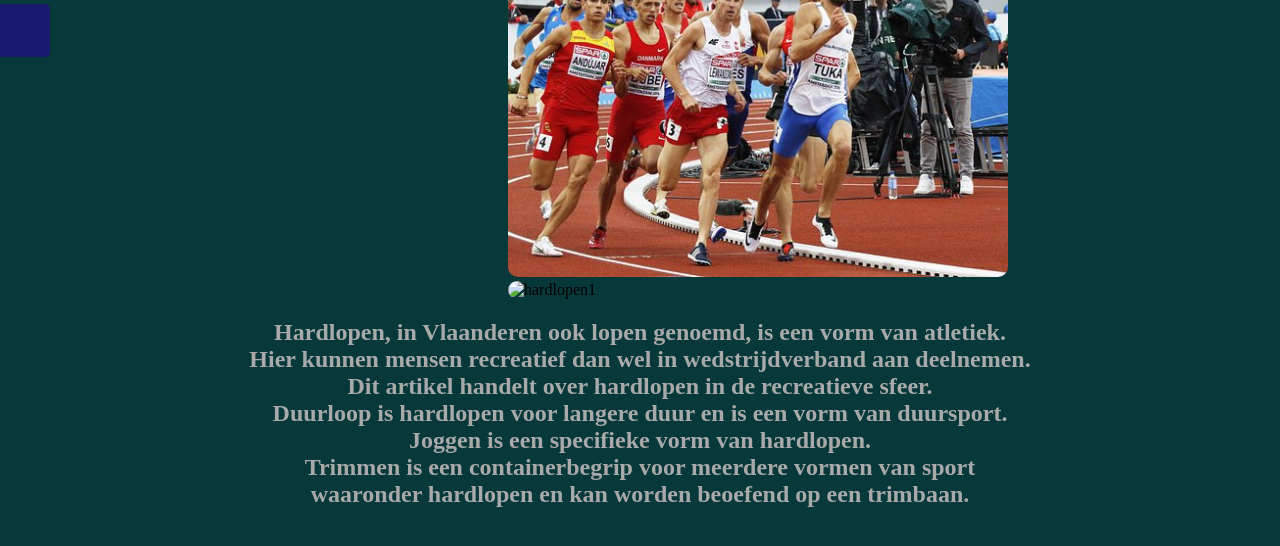
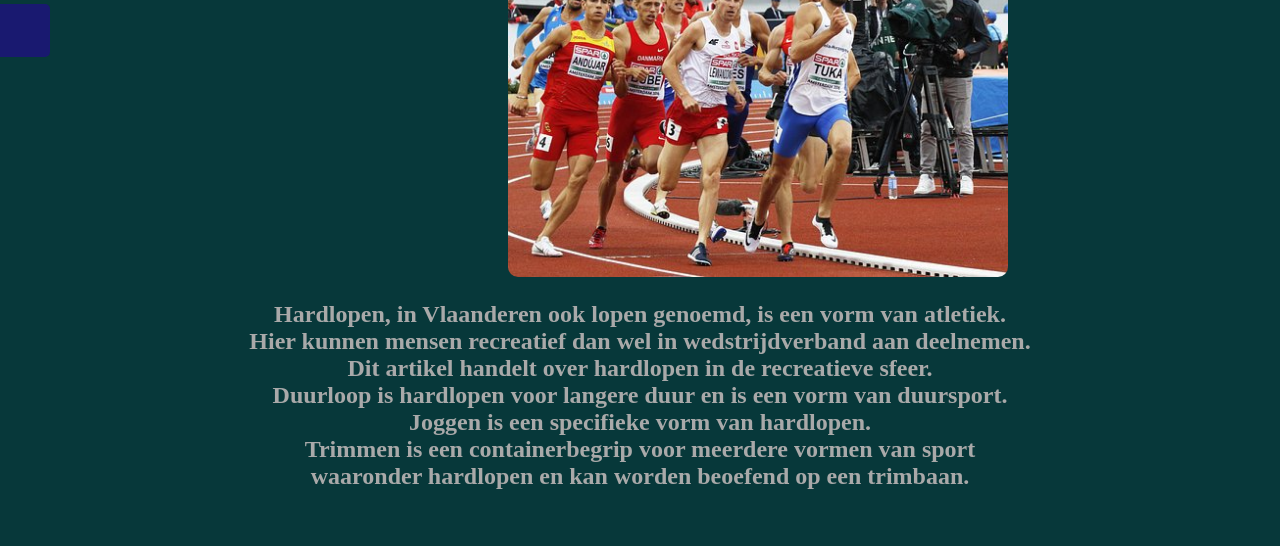
Before and after one commit to yousri2005/Challenge-2, a plain HTML site: page hardlopen.html in a window 1280 px wide. Shown: the part 136-682 px from the top of the page. Drawn offline with Linux system fonts and the light colour scheme.

Commit message:
teksst
tekst weg gedaan wat niet klopte

```diff
--- a/hardlopen.html
+++ b/hardlopen.html
@@ -15,7 +15,6 @@
         <a href="contact.html" id="contact">Contact</a>
     <img src="renne.jpg" alt="hardlopen1"id="hard2">
         </div>
-    <img src="hardlopen1.jpg" alt="hardlopen1"id="hard2">
     <h2>Hardlopen, in Vlaanderen ook lopen genoemd, is een vorm van atletiek.
         <br>
         Hier kunnen mensen recreatief dan wel in wedstrijdverband aan deelnemen.
```
